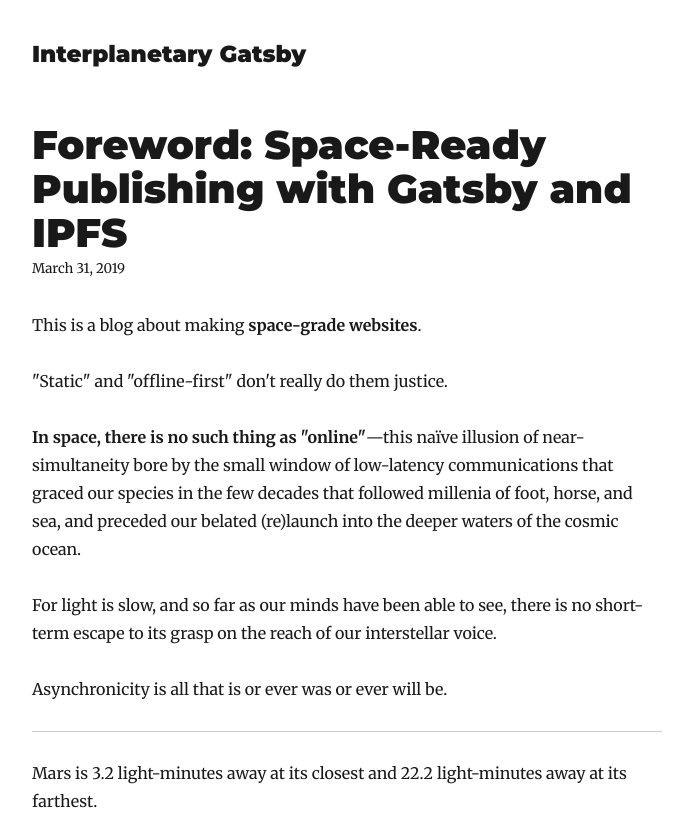
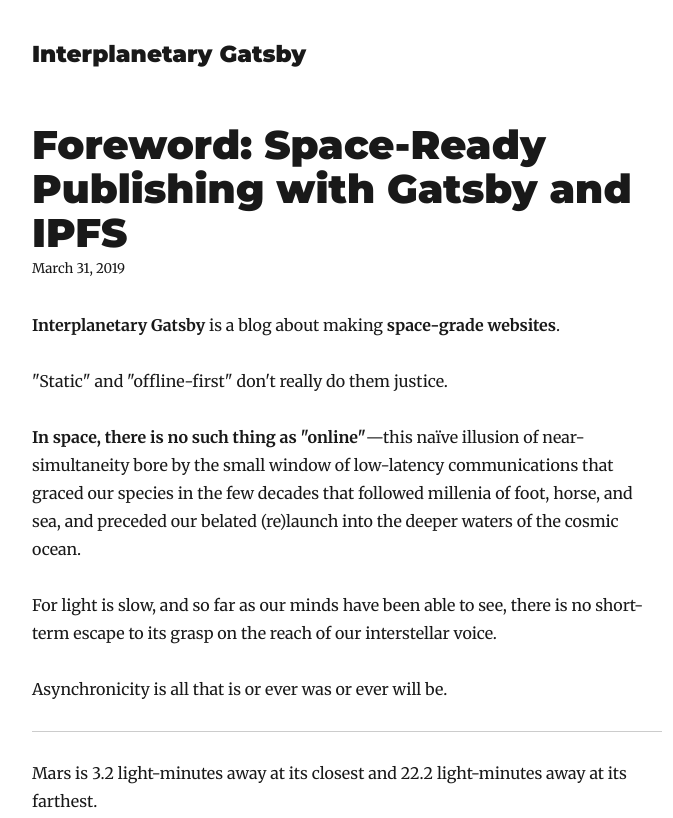
Before and after one commit to agentofuser/interplanetarygatsby.com, a Gatsby site: page /foreword/ in a window 1280 px wide. Shown: the top 818 px of the page, without its empty margins (293-966 px from the left). Built offline with nearby package versions, Linux system fonts and the light colour scheme; Gatsby itself is replaced by a stand-in of ours; some packages are replaced by stand-ins of ours.

Commit message:
fix(content): highlight website name

```diff
--- a/content/blog/foreword.md
+++ b/content/blog/foreword.md
@@ -4,7 +4,7 @@
 date: 2019-03-31T14:37:00.000Z
 ---
 
-This is a blog about making **space-grade websites**.
+**Interplanetary Gatsby** is a blog about making **space-grade websites**.
 
 "Static" and "offline-first" don't really do them justice.
 
```
